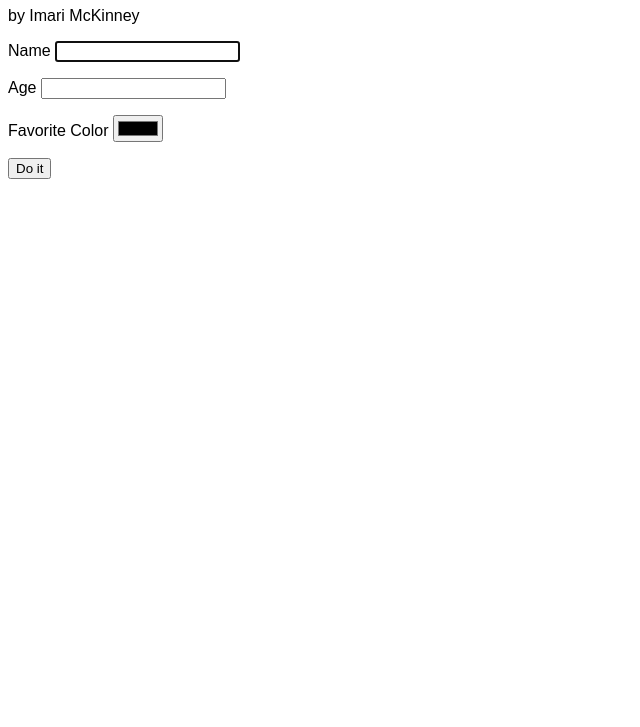
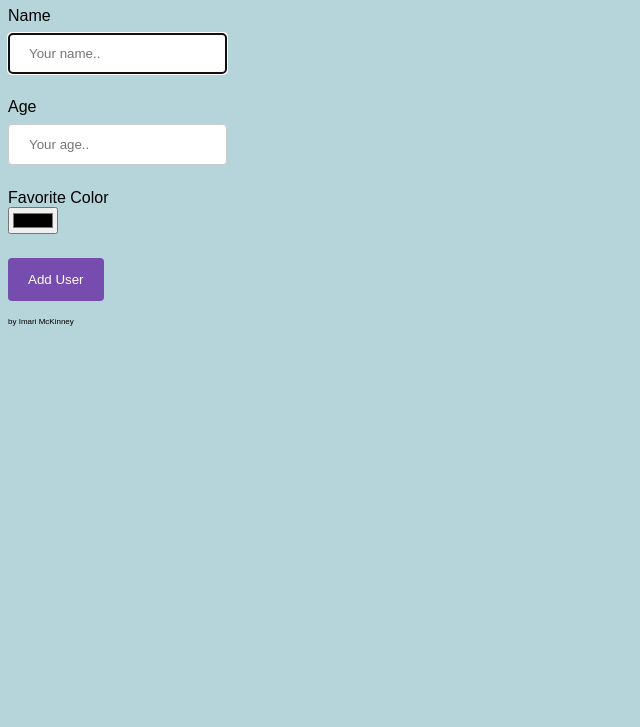
Before and after one commit to imarijr/user-directory, a plain HTML site: page index.html in a window 1280 px wide. Shown: the part 73-800 px from the top of the page, without its empty margins (0-640 px from the left). Drawn offline with Linux system fonts and the light colour scheme.

Commit message:
add some css styling

```diff
--- a/index.css
+++ b/index.css
@@ -1,3 +1,40 @@
 body{
     font-family: sans-serif;
 }
+
+button[type=submit] {
+
+    background-color: rgb(119, 76, 175);
+    color: white;
+    padding: 14px 20px;
+    margin: 8px 0;
+    border: none;
+    border-radius: 4px;
+
+}
+
+button[type=submit]:hover
+{
+    background-color: #643eaa;
+}
+
+input[type=text]
+{
+
+    padding: 12px 20px;
+    margin: 8px 0;
+
+    border: 1px solid #ccc;
+    border-radius: 4px;
+    box-sizing: border-box;
+}
+
+input[type=number]
+{
+
+    padding: 12px 20px;
+    margin: 8px 0;
+    border: 1px solid #ccc;
+    border-radius: 4px;
+    box-sizing: border-box;
+}
--- a/index.html
+++ b/index.html
@@ -12,34 +12,39 @@
         <meta charset="UTF-8">
 
         <meta http-equiv="X-UA-Compatible" content="ie=edge">
-        <title>User Directory</title>
+        <title >User Directory</title>
         <meta name="viewport" content="width=device-width, initial-scale=1.0">
         <link rel="stylesheet" href="index.css">
     </head>
-    <body>
+    <body style="background-color:rgb(182, 213, 218);">
         <h1>User Directory</h1>
 
-        <p class="greeting">by Imari McKinney</p>
+
 
         <form id='userForm'>
             <p>
+
                 <label for="userName">Name</label>
-                <input type="text" name="userName" autofocus>
+                <br>
+                <input type="text" name="userName" autofocus placeholder="Your name..">
 
             </p>
 
             <p>
                 <label for="age">Age</label>
-                <input type ="number" name="age">
+                <br>
+                <input type ="number" name="age" placeholder="Your age..">
 
             </p>
 
             <p>
                 <label for='favoriteColor'>Favorite Color</label>
+                <br>
                 <input type='color' name='favoriteColor' value='#000000'>
             </p>
-            <button type='submit'> Do it </button>
-          </form>
+            <button type='submit'> Add User </button>
+        </form>
+        <p class="greeting" style="font-size:50%">by Imari McKinney</p>
 
           <div id ='users'>
 
```
